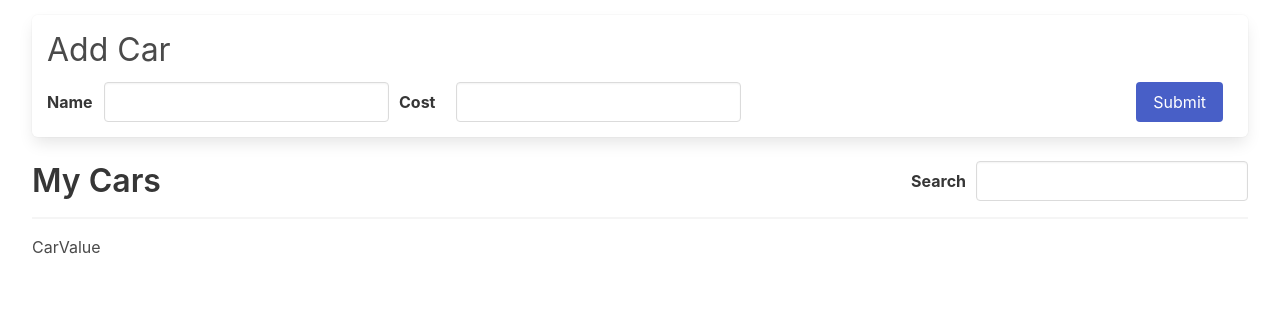
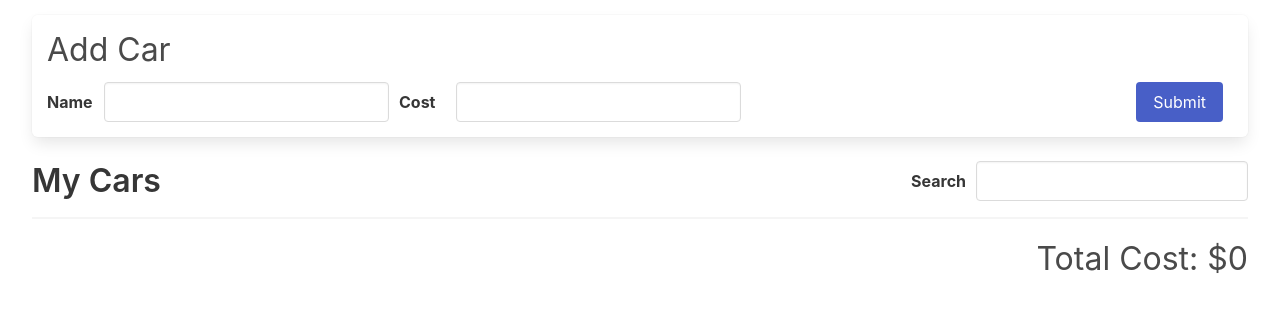
Before and after one commit to aws753951/react-practice, a React (Create React App) app: page / in a window 1280 px wide. Shown: the top 312 px of the page. Built offline with nearby package versions, Linux system fonts and the light colour scheme.

Commit message:
sum cost by filtering to new array in useSelector

```diff
--- /dev/null
+++ b/app.js
@@ -0,0 +1,3 @@
+const a = [2, 6, 5, 3];
+
+console.log(a.reduce((acc, e) => (acc += e), 0));
--- a/src/components/CarValue.js
+++ b/src/components/CarValue.js
@@ -1,7 +1,15 @@
-import React from "react";
+import { useSelector } from "react-redux";
 
 const CarValue = () => {
-    return <div>CarValue</div>;
+    const totalCost = useSelector(({ cars: { data, searchTerm } }) =>
+        data
+            .filter((car) =>
+                car.name.toLowerCase().includes(searchTerm.toLowerCase())
+            )
+            .reduce((acc, car) => (acc += car.cost), 0)
+    );
+
+    return <div className="car-value">Total Cost: ${totalCost}</div>;
 };
 
 export default CarValue;
```
